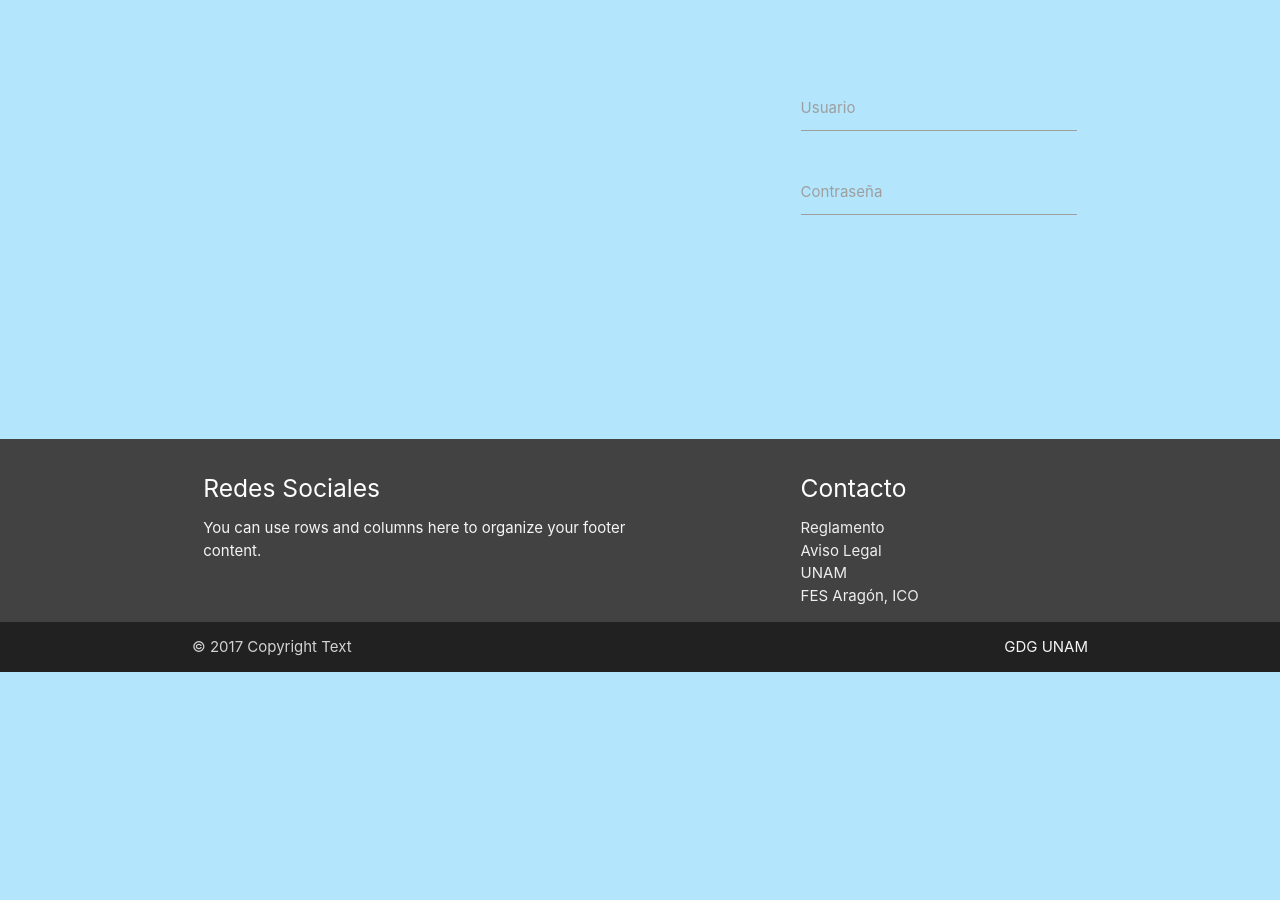
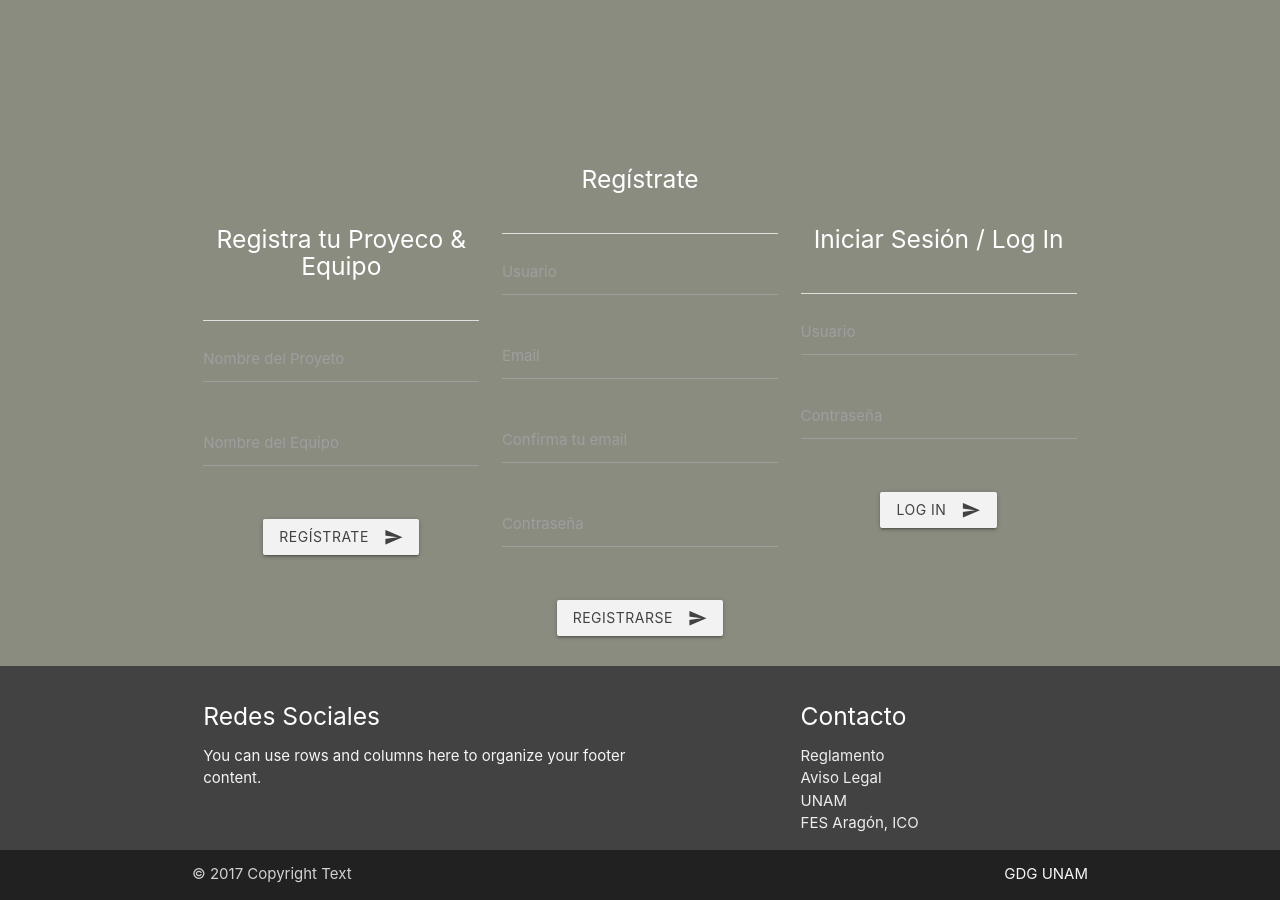
Before and after one commit to Ing-De-Software-1/admin_projects, a Flask app: page /registrar in a window 1280 px wide. Shown: the part 128-1028 px from the top of the page. Before the commit the page ends 800 px from the top, so only its background shows below. Run offline with Flask 2, Linux system fonts and the light colour scheme; some libraries are stand-ins or nearby versions.

Commit message:
Added all the forms

```diff
--- a/main.py
+++ b/main.py
@@ -2,4 +2,4 @@ from views import *
 
 
 if __name__ == '__main__':
-	app.run(host='localhost', port=5078)
+	app.run(host='localhost', port=5086)
--- a/static/css/form.css
+++ b/static/css/form.css
@@ -1,3 +1,11 @@
-  .marginForm{
-  	margin-top: 70px;
-  }
+  	/*Classes*/
+.marginForm{
+	padding-top: 12em !important;
+}
+#marginRegister{
+	padding-top: 8em !important;
+  	/*Ids*/
+}
+#color_form_bg{
+	background-color: #8B8C80;
+}
--- a/templates/macro/form.html
+++ b/templates/macro/form.html
@@ -1,31 +1,108 @@
-{% macro form (label = '') %}
+{% macro form (label = 'Log In', label1 = 'Iniciar Sesión / Log In', label2 = 'Regístrate',label3 = 'Registra tu Proyeco & Equipo', label4 = 'Contraseña', label5='Email', label6='Confirma tu email', label7 = 'Registrarse', label8='Usuario', label9 = 'Nombre del Equipo', label10= 'Nombre del Proyeto') %}
 
-<main class="light-blue lighten-4">
+<main id="color_form_bg">
 	<div class="container">
 		<div class="row">
 				<!--Log In-->
-	        <div class="col s12 m12 l4 push-l8">
-				<div class="row marginForm">
+	        <div class="col s12 m12 l4 push-l8 center marginForm white-text">
+		        <div class="section">
+		        	<div class="section">
+		        		<h5>{{label1}}</h5>
+		        	</div>
+		        	<div class="section">
+						<div class="divider"></div>
+						<div class="row">
 							<div class="input-field col s12 m12 l12">
 								<input id="first_name" type="text" class="validate">
-						<label for="first_name">Usuario</label>
+								<label for="first_name">{{label8}}</label>
 							</div>
 						</div>
 						<div class="row">
 							<div class="input-field col s12 m12 l12">
 								<input id="first_name" type="text" class="validate">
-						<label for="first_name">Contraseña</label>
+								<label for="first_name">{{label4}}</label>
 							</div>
 						</div>
 					</div>
+					<div class="section">
+						<button class="btn waves-effect waves-light" type="submit" name="action" id="register">{{label}}
+							<i class="material-icons right">send</i>
+						</button>
+					</div>
+				</div>
+	        </div>
+				<!--End Log In-->
 				<!--Register Person-->
-	        <div class="col s12 m12 l4 pull-l4">
+	        <div class="col s12 m12 l4 center white-text" id="marginRegister">
+		        <div class="section">
+		        	<div class="section">
+		        		<h5>{{label2}}</h5>
+		        	</div>
+		        	<div class="section">
+						<div class="divider"></div>
+						<div class="row">
+							<div class="input-field col s12 m12 l12">
+								<input id="first_name" type="text" class="validate">
+								<label for="first_name">{{label8}}</label>
+							</div>
+						</div>
+						<div class="row">
+							<div class="input-field col s12 m12 l12">
+								<input id="email" type="email" class="validate">
+								<label for="email" data-error="Incorrecto"  data-right="Correcto">{{label5}}</label>
+							</div>
+						</div>
+						<div class="row">
+							<div class="input-field col s12 m12 l12">
+								<input id="email" type="email" class="validate">
+								<label for="email" data-error="Incorrecto"  data-right="Correcto">{{label6}}</label>
+							</div>
+						</div>
+						<div class="row">
+							<div class="input-field col s12 m12 l12">
+								<input id="first_name" type="text" class="validate">
+								<label for="first_name">{{label4}}</label>
+							</div>
+						</div>
+					</div>
+					<div class="section">
+						<button class="btn waves-effect waves-light" type="submit" name="action" id="register">{{label7}}
+							<i class="material-icons right">send</i>
+						</button>
+					</div>
+				</div>
+	        </div>
+				<!--End Register Person-->
 
+				<!--Register Project & Team-->
+	        <div class="col s12 m12 l4 white-text pull-l8 marginForm center">
+	        	<div class="section">
+		        	<div class="section">
+		        		<h5>{{label3}}</h5>
 		        	</div>
-				<!--Register Project & Team-->
-	        <div class="col s12 m12 l4 pull-8">
-
+		        	<div class="section">
+						<div class="divider"></div>
+						<div class="row">
+							<div class="input-field col s12 m12 l12">
+								<input id="first_name" type="text" class="validate">
+								<label for="first_name">{{label10}}</label>
 							</div>
+						</div>
+						<div class="row">
+							<div class="input-field col s12 m12 l12">
+								<input id="first_name" type="text" class="validate">
+								<label for="first_name">{{label9}}</label>
+							</div>
+						</div>
+					</div>
+					<div class="section">
+						<button class="btn waves-effect waves-light" type="submit" name="action" id="register">{{label2}}
+							<i class="material-icons right">send</i>
+						</button>
+					</div>
+				</div>
+	        </div>
+	        	<!--End Register Project & Team-->
 		</div>
 	</div>
 </main>
```
Also changed, not shown: static/media/divisor.png (added), static/media/divisor1.png (added). Lines whose indentation alone changed are shown as unchanged.
